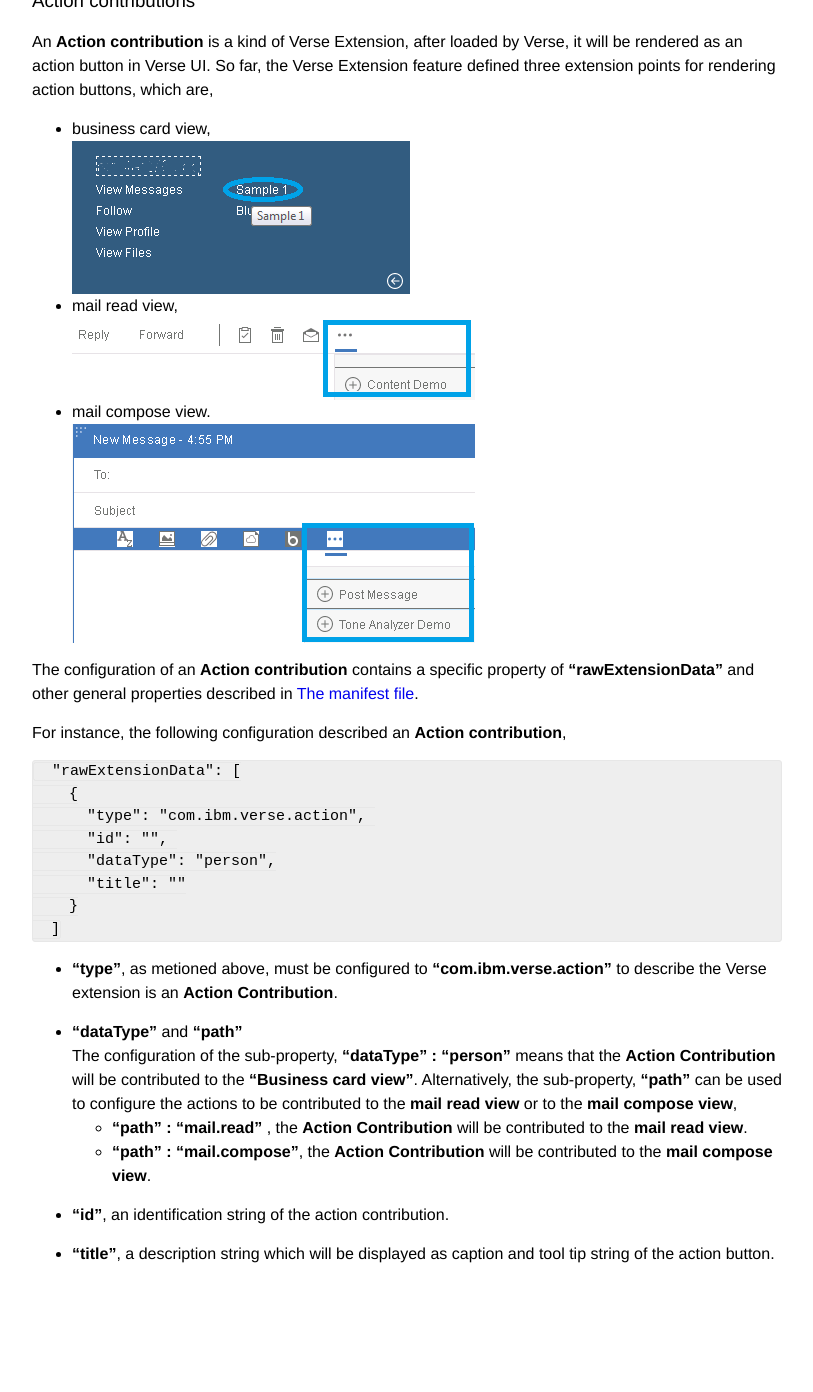
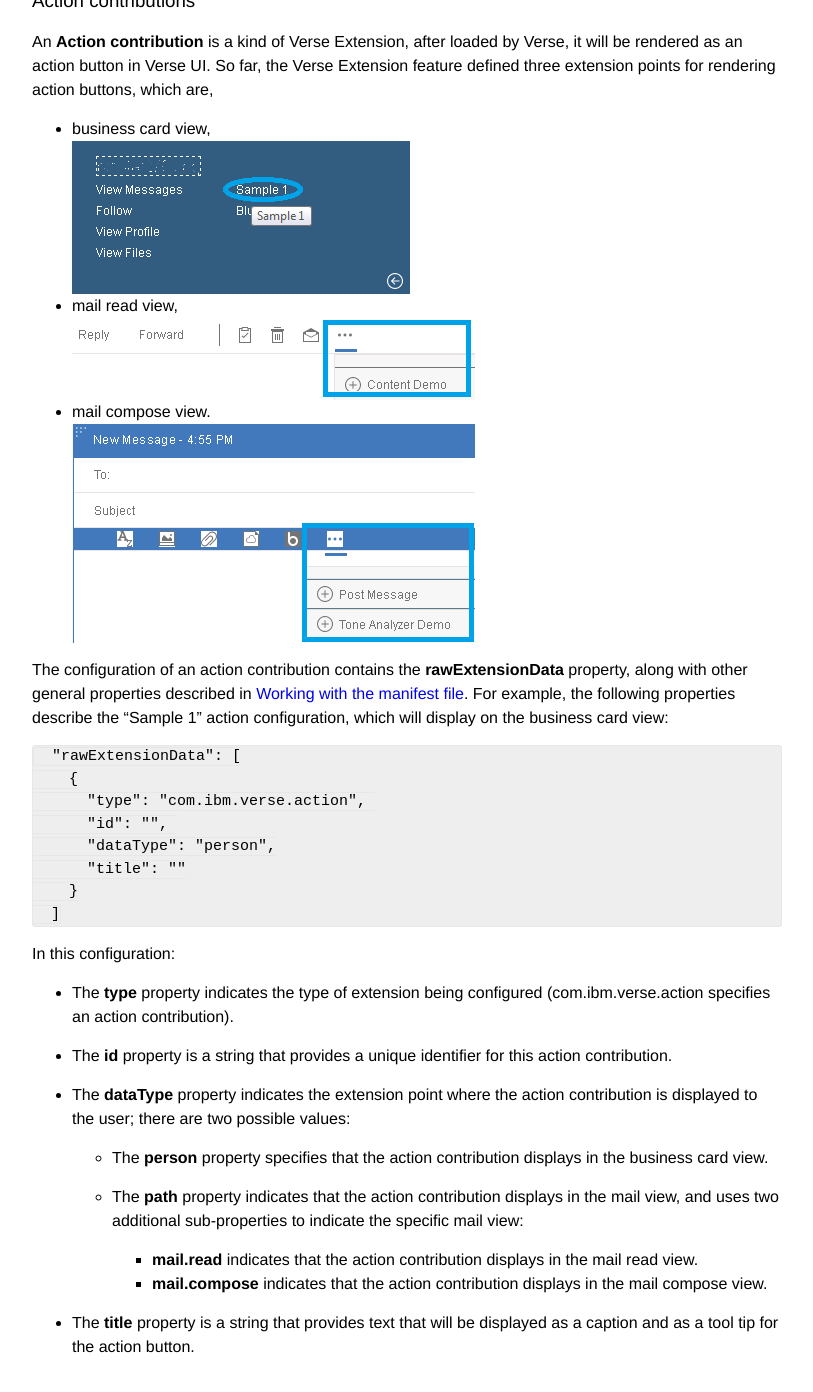
Before and after one commit to ibmverse/verse-developer, a Jekyll site: the page built from _tutorials/tutorial-ext-action-contribution.markdown, in a window 1280 px wide and 1400 px high, scrolled down 103 px. Shown: the top 1392 px of the window, without its empty margins (233-1046 px from the left). Built offline with Jekyll 4.4.1, drawn with Linux system fonts in a browser that asks for light colours; before the commit the page ends 1410 px from its top, so only the background shows below that.

Commit message:
Edits from elizabeth_bowling@us.ibm.com
Formatted the properties information to match the other docs.
@ylin Ready to merge.

````diff
--- a/_tutorials/tutorial-ext-action-contribution.markdown
+++ b/_tutorials/tutorial-ext-action-contribution.markdown
@@ -19,9 +19,7 @@ An __Action contribution__ is a kind of Verse Extension, after loaded by Verse,
     ![Mail compose view]({{site.baseurl}}/tutorials/img/mailcomposeview.png "mail compose view")
 
 
-The configuration of an __Action contribution__ contains a specific property of __"rawExtensionData"__ and other general properties described in [The manifest file][1].
-
-For instance, the following configuration described an __Action contribution__,
+The configuration of an action contribution contains the __rawExtensionData__ property, along with other general properties described in [Working with the manifest file][1]. For example, the following properties describe the "Sample 1" action configuration, which will display on the business card view:
 
 ```
   "rawExtensionData": [
@@ -34,18 +32,22 @@ For instance, the following configuration described an __Action contribution__,
   ]
 ```
 
+In this configuration:
 
+* The __type__ property indicates the type of extension being configured (com.ibm.verse.action specifies an action contribution).
 
-* __"type"__, as metioned above,  must be configured to  __"com.ibm.verse.action"__  to describe the Verse extension is an __Action Contribution__.
+* The __id__ property is a string that provides a unique identifier for this action contribution.
 
-* __"dataType"__ and __"path"__
-The configuration of the sub-property, __"dataType" : "person"__ means that the __Action Contribution__ will be contributed to the __"Business card view"__. Alternatively, the sub-property, __"path"__ can be used to configure the actions to be contributed to the __mail read view__ or to the __mail compose view__,
-    - __"path" : "mail.read"__ ,  the __Action Contribution__ will be contributed to the __mail read view__.
-    - __"path" : "mail.compose"__,  the __Action Contribution__ will be contributed to the __mail compose view__.
+* The __dataType__ property indicates the extension point where the action contribution is displayed to the user; there are two possible values:
 
-* __"id"__, an identification string of the action contribution.
+    * The __person__ property specifies that the action contribution displays in the business card view.
 
-* __"title"__, a description string which will be displayed as caption and tool tip string of the action button.
+    * The __path__ property indicates that the action contribution displays in the mail view, and uses two additional sub-properties to indicate the specific mail view:
+
+        * __mail.read__ indicates that the action contribution displays in the mail read view.
+        * __mail.compose__ indicates that the action contribution displays in the mail compose view.
+
+* The __title__ property is a string that provides text that will be displayed as a caption and as a tool tip for the action button.
 
 
 
````
